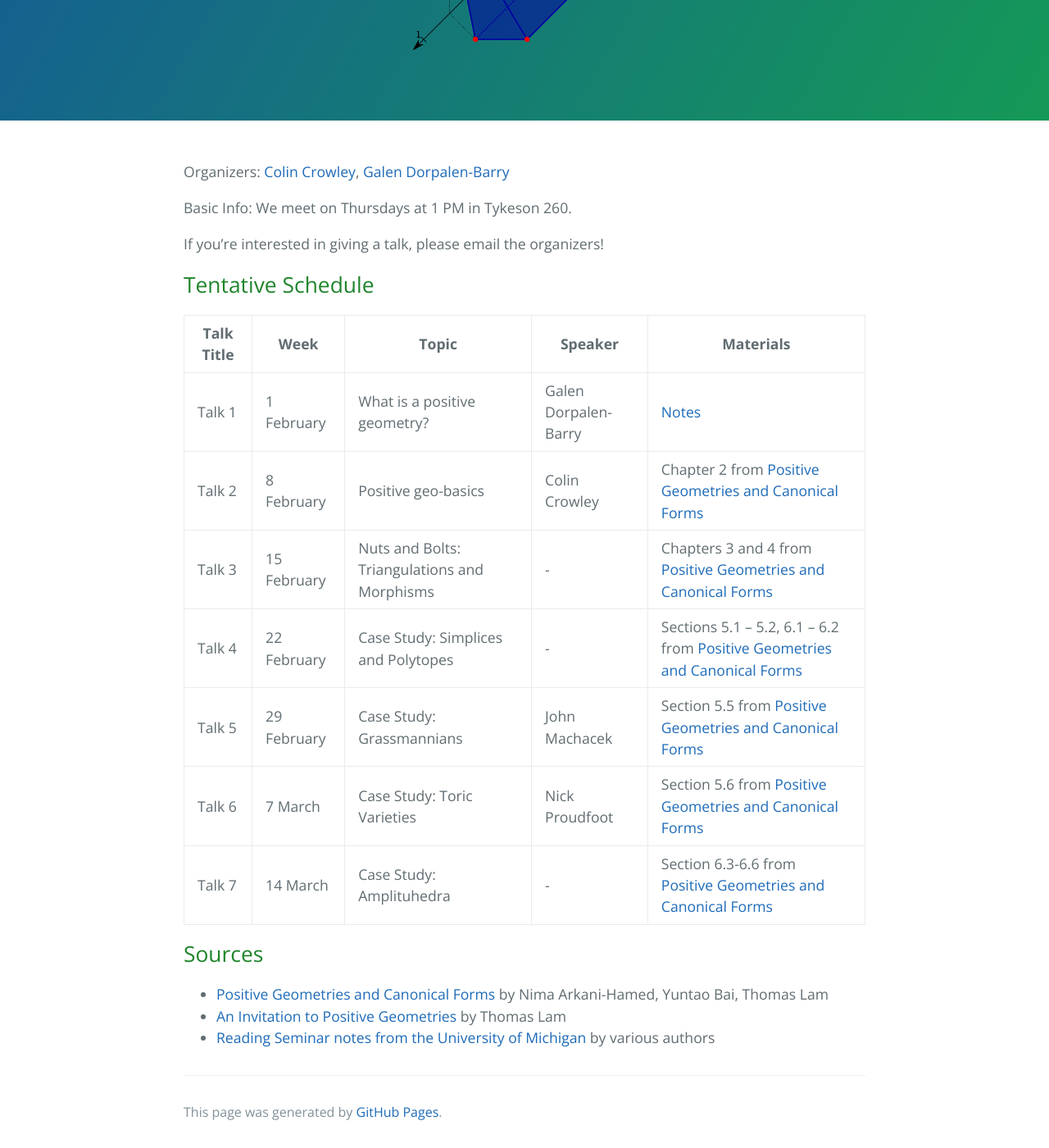
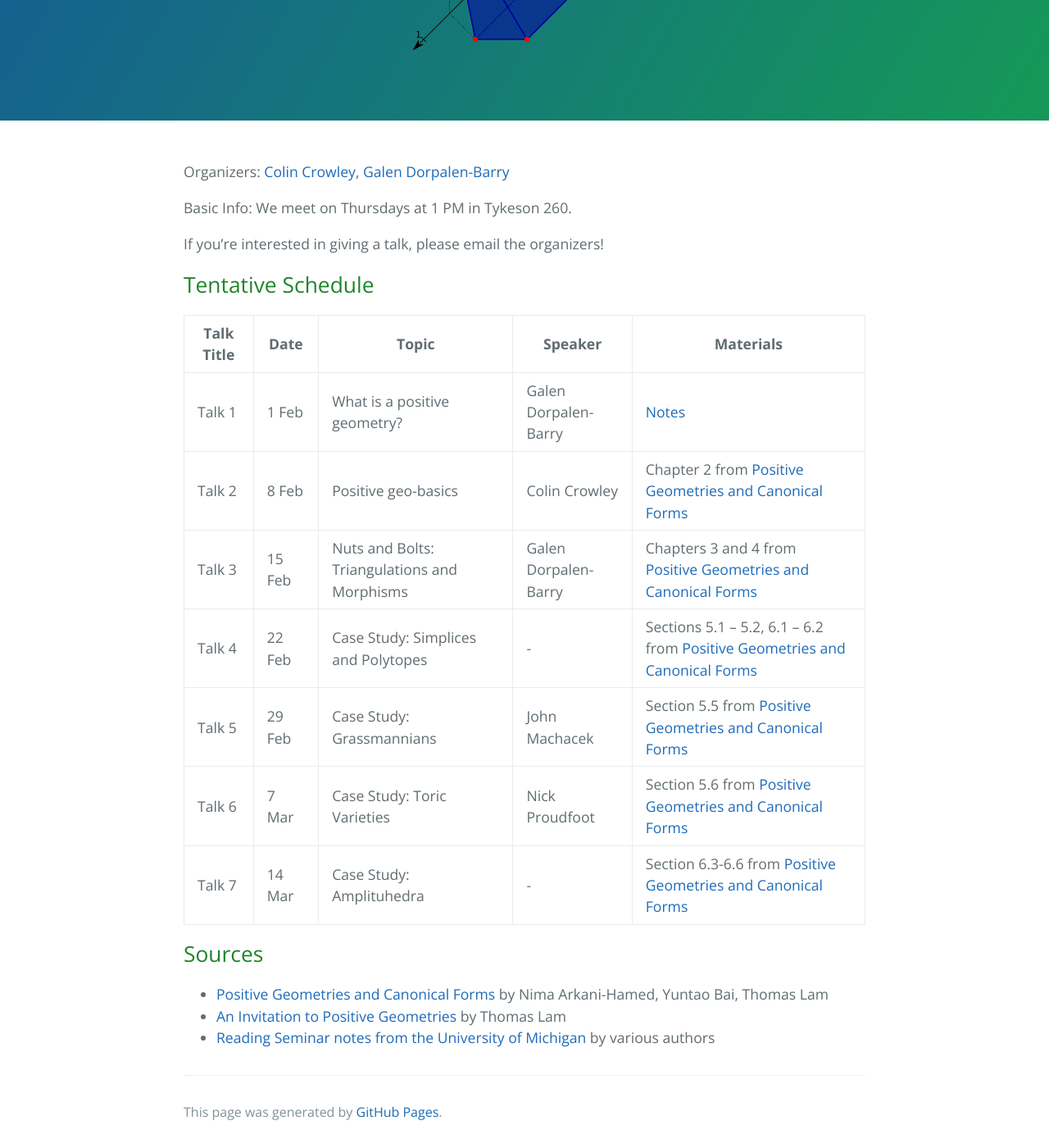
Before and after one commit to galen-dorp/positive-geometries-oregon, a Jekyll site: the page built from index.md, in a window 1280 px wide and 1400 px high, scrolled down 429 px. Shown: the whole window at 82% size. Built offline with Jekyll 4.4.1, drawn with Linux system fonts in a browser that asks for light colours.

Commit message:
added me for this week

```diff
--- a/index.md
+++ b/index.md
@@ -27,15 +27,15 @@ If you're interested in giving a talk, please email the organizers!
 
 ## Tentative Schedule
 
-| Talk Title | Week                   | Topic | Speaker | Materials |
+| Talk Title | Date                   | Topic | Speaker | Materials |
 |------------|------------------------|-------|---------|-----------|
-| Talk 1     | 1 February | What is a positive geometry?   | Galen Dorpalen-Barry       |  [Notes](Notes/week1.pdf)       |
-| Talk 2     | 8 February         | Positive geo-basics   | Colin Crowley       | Chapter 2 from [Positive Geometries and Canonical Forms](https://arxiv.org/abs/1703.04541)          |
-| Talk 3     | 15 February        | Nuts and Bolts: Triangulations and Morphisms   | -       | Chapters 3 and 4 from [Positive Geometries and Canonical Forms](https://arxiv.org/abs/1703.04541)         |
-| Talk 4     | 22 February        | Case Study: Simplices and Polytopes  | -       | Sections 5.1 -- 5.2, 6.1 -- 6.2 from [Positive Geometries and Canonical Forms](https://arxiv.org/abs/1703.04541)           |
-| Talk 5     | 29 February  | Case Study: Grassmannians   | John Machacek      | Section 5.5 from [Positive Geometries and Canonical Forms](https://arxiv.org/abs/1703.04541)         |
-| Talk 6     | 7 March             | Case Study: Toric Varieties   | Nick Proudfoot       | Section 5.6 from [Positive Geometries and Canonical Forms](https://arxiv.org/abs/1703.04541)         |
-| Talk 7     | 14 March           | Case Study: Amplituhedra   | -       | Section 6.3-6.6 from [Positive Geometries and Canonical Forms](https://arxiv.org/abs/1703.04541)      |
+| Talk 1     | 1 Feb | What is a positive geometry?   | Galen Dorpalen-Barry       |  [Notes](Notes/week1.pdf)       |
+| Talk 2     | 8 Feb         | Positive geo-basics   | Colin Crowley       | Chapter 2 from [Positive Geometries and Canonical Forms](https://arxiv.org/abs/1703.04541)          |
+| Talk 3     | 15 Feb        | Nuts and Bolts: Triangulations and Morphisms   | Galen Dorpalen-Barry       | Chapters 3 and 4 from [Positive Geometries and Canonical Forms](https://arxiv.org/abs/1703.04541)         |
+| Talk 4     | 22 Feb        | Case Study: Simplices and Polytopes  | -       | Sections 5.1 -- 5.2, 6.1 -- 6.2 from [Positive Geometries and Canonical Forms](https://arxiv.org/abs/1703.04541)           |
+| Talk 5     | 29 Feb  | Case Study: Grassmannians   | John Machacek      | Section 5.5 from [Positive Geometries and Canonical Forms](https://arxiv.org/abs/1703.04541)         |
+| Talk 6     | 7 Mar             | Case Study: Toric Varieties   | Nick Proudfoot       | Section 5.6 from [Positive Geometries and Canonical Forms](https://arxiv.org/abs/1703.04541)         |
+| Talk 7     | 14 Mar           | Case Study: Amplituhedra   | -       | Section 6.3-6.6 from [Positive Geometries and Canonical Forms](https://arxiv.org/abs/1703.04541)      |
 
 
 ## Sources
```
